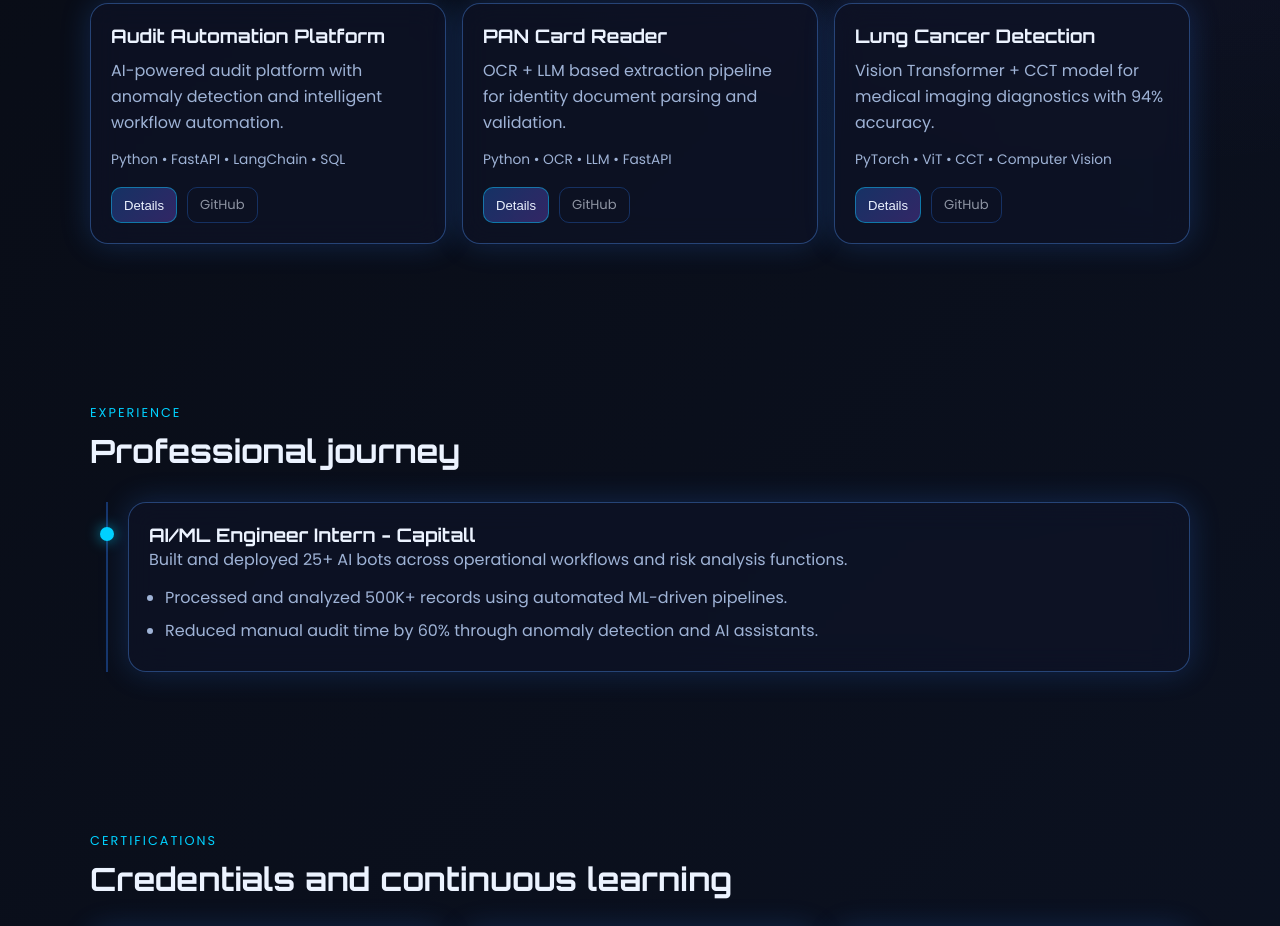
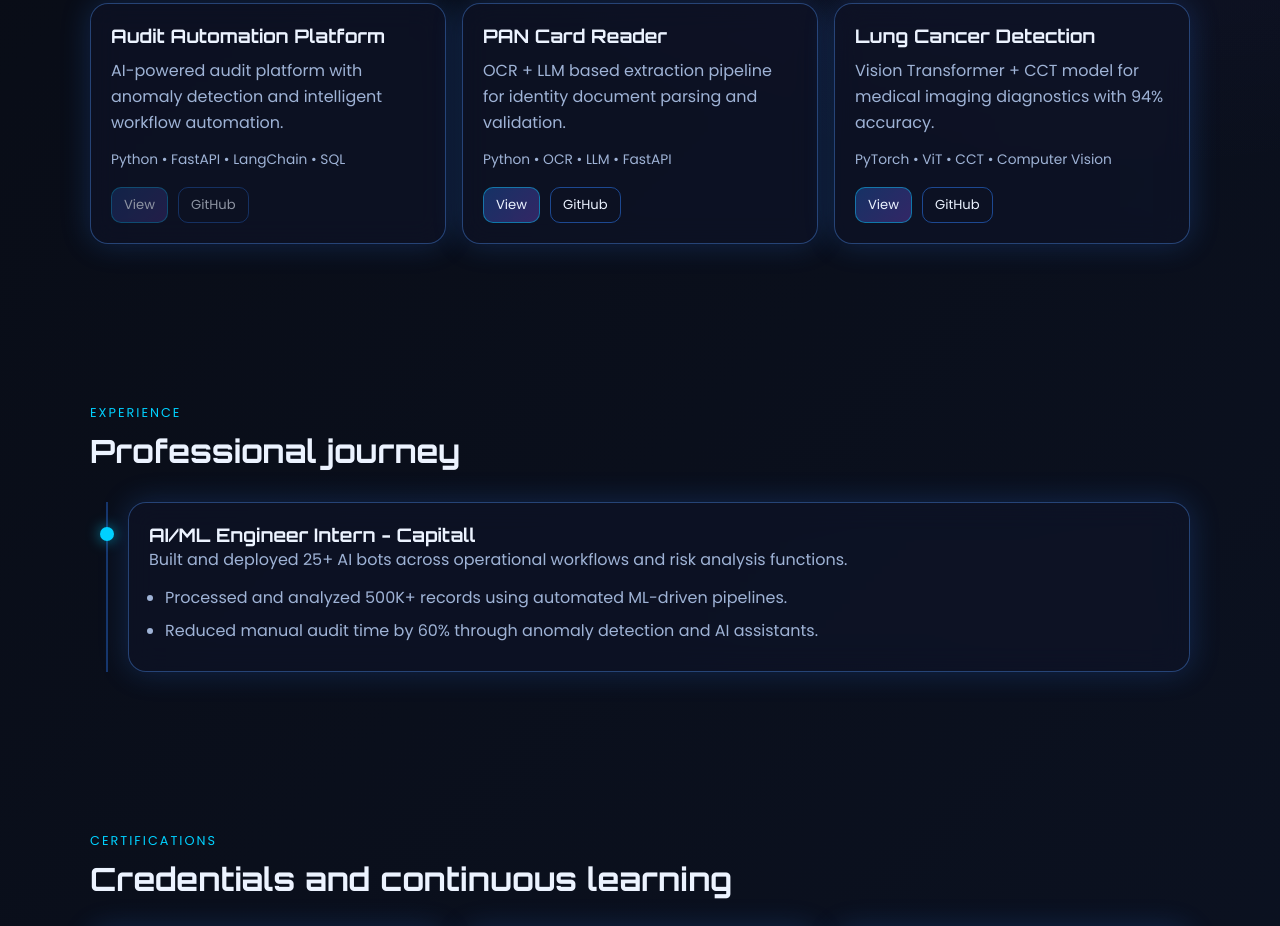
Before and after one commit to Nikkyzzzz/portfolio, a plain HTML site: page index.html in a window 1280 px wide. Shown: the part 1983-2909 px from the top of the page. Drawn offline with Linux system fonts and the light colour scheme.

Commit message:
done done

```diff
--- a/index.html
+++ b/index.html
@@ -153,8 +153,8 @@
           <p>AI-powered audit platform with anomaly detection and intelligent workflow automation.</p>
           <p class="stack">Python • FastAPI • LangChain • SQL</p>
           <div class="project-actions">
-            <button class="btn btn-small open-modal">Details</button>
-            <a class="btn btn-small btn-ghost project-link" data-project-link="audit" href="#" target="_blank" rel="noopener">GitHub</a>
+            <a class="btn btn-small project-link" data-project-link="audit" href="#" target="_blank" rel="noopener">View</a>
+            <a class="btn btn-small btn-ghost project-link" data-project-link="auditGithub" href="#" target="_blank" rel="noopener">GitHub</a>
           </div>
         </article>
 
@@ -163,8 +163,8 @@
           <p>OCR + LLM based extraction pipeline for identity document parsing and validation.</p>
           <p class="stack">Python • OCR • LLM • FastAPI</p>
           <div class="project-actions">
-            <button class="btn btn-small open-modal">Details</button>
-            <a class="btn btn-small btn-ghost project-link" data-project-link="pan" href="#" target="_blank" rel="noopener">GitHub</a>
+            <a class="btn btn-small project-link" data-project-link="pan" href="#" target="_blank" rel="noopener">View</a>
+            <a class="btn btn-small btn-ghost project-link" data-project-link="panGithub" href="#" target="_blank" rel="noopener">GitHub</a>
           </div>
         </article>
 
@@ -173,8 +173,8 @@
           <p>Vision Transformer + CCT model for medical imaging diagnostics with 94% accuracy.</p>
           <p class="stack">PyTorch • ViT • CCT • Computer Vision</p>
           <div class="project-actions">
-            <button class="btn btn-small open-modal">Details</button>
-            <a class="btn btn-small btn-ghost project-link" data-project-link="lung" href="#" target="_blank" rel="noopener">GitHub</a>
+            <a class="btn btn-small project-link" data-project-link="lung" href="#" target="_blank" rel="noopener">View</a>
+            <a class="btn btn-small btn-ghost project-link" data-project-link="lungGithub" href="#" target="_blank" rel="noopener">GitHub</a>
           </div>
         </article>
       </div>
--- a/script.js
+++ b/script.js
@@ -7,8 +7,10 @@
   },
   projectRepos: {
     audit: runtimeConfig.PROJECT_AUDIT_URL || "",
-    pan: runtimeConfig.PROJECT_PAN_URL || "",
-    lung: runtimeConfig.PROJECT_LUNG_URL || ""
+    pan: runtimeConfig.PROJECT_PAN_URL || "https://pan-card-reader.onrender.com",
+    panGithub: runtimeConfig.PROJECT_PAN_GITHUB_URL || "https://github.com/Nikkyzzzz/PAN-Card-Reader",
+    lung: runtimeConfig.PROJECT_LUNG_URL || "https://lung-cancer-predictionvitcvt.streamlit.app/",
+    lungGithub: runtimeConfig.PROJECT_LUNG_GITHUB_URL || "https://github.com/dylan-govender/lung-cancer-detection"
   },
   contact: {
     formspreeEndpoint: runtimeConfig.FORMSPREE_ENDPOINT || ""
--- a/styles.css
+++ b/styles.css
@@ -955,3 +955,24 @@
     animation: none;
   }
 }
+
+/* Project action buttons hover glow */
+.project-actions .btn {
+  transition: transform 0.2s ease, box-shadow 0.25s ease, border-color 0.25s ease;
+}
+
+.project-actions .btn:hover {
+  transform: translateY(-2px);
+  box-shadow:
+    0 0 12px rgba(0, 212, 255, 0.45),
+    0 0 28px rgba(0, 212, 255, 0.25);
+  border-color: rgba(0, 212, 255, 0.7);
+}
+
+/* Slightly distinct glow for ghost-style buttons (GitHub) */
+.project-actions .btn.btn-ghost:hover {
+  box-shadow:
+    0 0 10px rgba(88, 166, 255, 0.45),
+    0 0 24px rgba(88, 166, 255, 0.25);
+  border-color: rgba(88, 166, 255, 0.75);
+}
```
Also changed, not shown: 1 other file.
